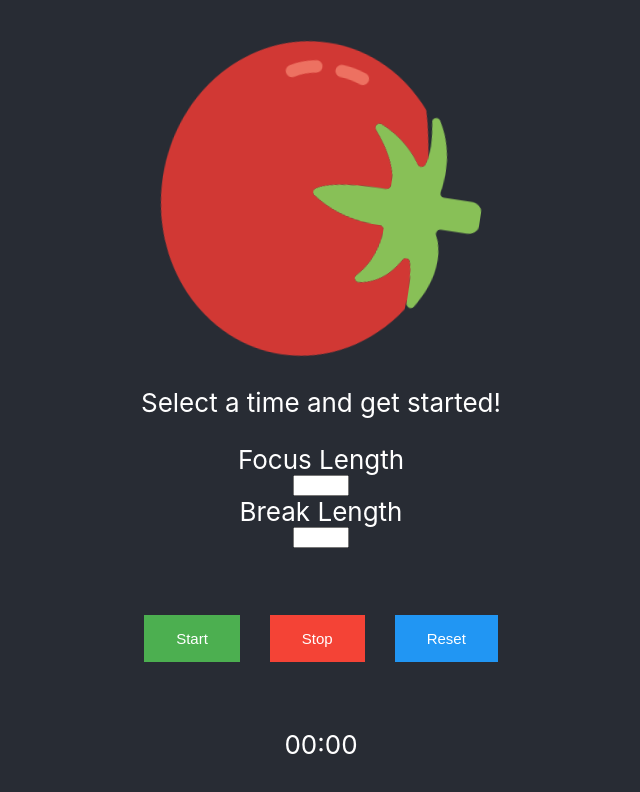
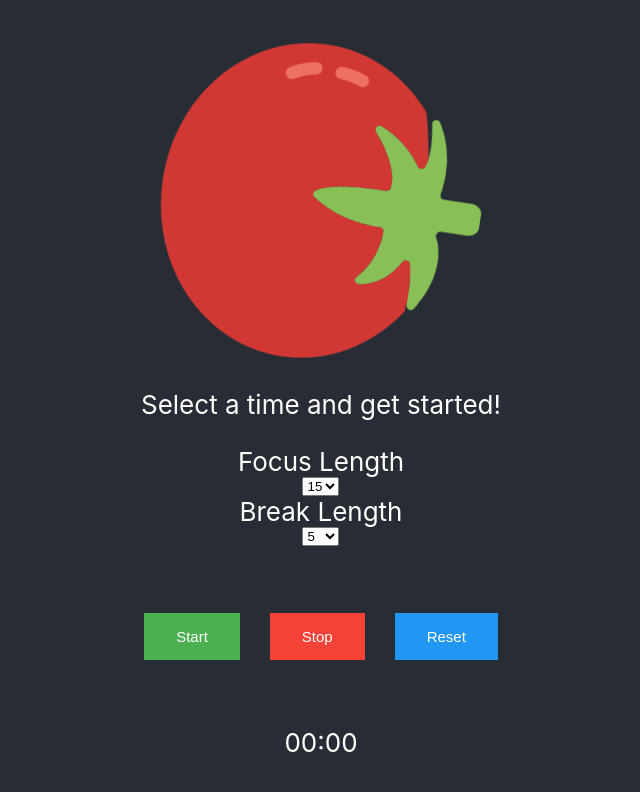
Before and after one commit to Prometheus59/pomodoro-timer, a React (Create React App) app: page / in a window 1280 px wide. Shown: the top 792 px of the page, without its empty margins (319-959 px from the left). Built offline with nearby package versions, Linux system fonts and the light colour scheme.

Commit message:
Turned text inputs into select inputs

```diff
--- a/src/Timer.tsx
+++ b/src/Timer.tsx
@@ -4,9 +4,9 @@ type Props = {
   startTimeInSeconds: number;
 };
 
-type State = {
-  timeRemainingInSeconds: number;
-};
+// type State = {
+//   timeRemainingInSeconds: number;
+// };
 
 export default class Timer extends React.Component<any, any> {
   private timer: any;
@@ -15,8 +15,8 @@ export default class Timer extends React.Component<any, any> {
     super(props);
     this.state = {
       timeRemainingInSeconds: null,
+      timerMinutes: null,
       breakMinutes: null,
-      timerMinutes: null,
       hasStarted: false,
     };
 
@@ -63,17 +63,14 @@ export default class Timer extends React.Component<any, any> {
     });
   }
 
-  // Consider using event parameter for the input fields (see above)
-  handleChange() {
-    const element = document.getElementById("focus-length") as HTMLInputElement;
-    const element2 = document.getElementById(
-      "break-length"
-    ) as HTMLInputElement;
+  handleChange(event: any) {
+    event.preventDefault(); //? TODO: Is this necessary?
     this.setState({
-      // Don't allow for setting a timer with negative time
-      timerMinutes: parseInt(element.value) > 0 ? element.value : 0,
-      breakMinutes: parseInt(element2.value) > 0 ? element2.value : 0,
+      [event.target.name]: event.target.value,
     });
+    if (!this.state.isOn) {
+      this.displayTime();
+    }
   }
 
   decrementTimeRemaining = () => {
@@ -82,7 +79,7 @@ export default class Timer extends React.Component<any, any> {
         timeRemainingInSeconds: this.state.timeRemainingInSeconds - 1,
       });
     } else {
-      alert("Fucked up");
+      alert("Timer Completed");
       clearInterval(this.timer);
     }
   };
@@ -94,6 +91,7 @@ export default class Timer extends React.Component<any, any> {
     let secondsString = null;
     let minutesString = null;
 
+    // Append "0" to the front if it is less than 10
     if (seconds < 10) {
       secondsString = "0" + seconds;
     }
@@ -101,9 +99,8 @@ export default class Timer extends React.Component<any, any> {
       minutesString = "0" + minutes;
     }
 
-    return `${minutesString ? minutesString : minutes}:${
-      secondsString ? secondsString : seconds
-    }`;
+    return `${minutesString ? minutesString : minutes}:${secondsString ? secondsString : seconds
+      }`;
   };
 
   render() {
@@ -113,40 +110,20 @@ export default class Timer extends React.Component<any, any> {
           <form>
             <div className="inputs">
               <label htmlFor="focus-length">Focus Length</label>
-              <input
-                id="focus-length"
-                type={`number`}
-                name="Focus Length"
-                min={1}
-                max={60}
-                list="focus-length-list"
-                value={this.state.timerMinutes}
-                onChange={this.handleChange}
-              />
-              <datalist id="focus-length-list">
-                <option value="15" />
-                <option value="25" />
-                <option value="30" />
-                <option value="45" />
-              </datalist>
-              <label htmlFor="Break Length">Break Length</label>
-              <input
-                id="break-length"
-                type={"number"}
-                name="Break Length"
-                min={1}
-                max={30}
-                list="break-length-list"
-                value={this.state.breakMinutes}
-                onChange={this.handleChange}
-              />
+              <select value={this.state.timerMinutes} onChange={this.handleChange} id="focus-length" name="timerMinutes">
+                <option value="15">15</option>
+                <option value="25">25</option>
+                <option value="30">30</option>
+                <option value="45">45</option>
+              </select>
+              <label htmlFor="break-length">Break Length</label>
+              <select value={this.state.breakMinutes} onChange={this.handleChange} id="break-length" name="breakMinutes">
+                <option value="5">5</option>
+                <option value="10">10</option>
+                <option value="15">15</option>
+                <option value="20">20</option>
+              </select>
             </div>
-            <datalist id="break-length-list">
-              <option value="5" />
-              <option value="10" />
-              <option value="15" />
-              <option value="20" />
-            </datalist>
             <div className="buttons">
               <button id="start" onClick={this.handleStart.bind(this)}>
                 Start
```
